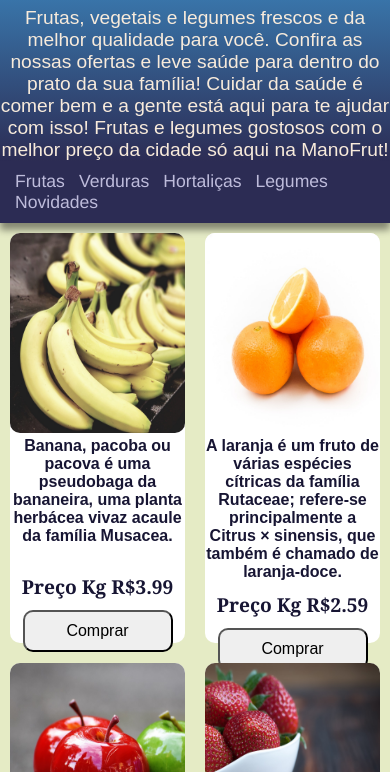
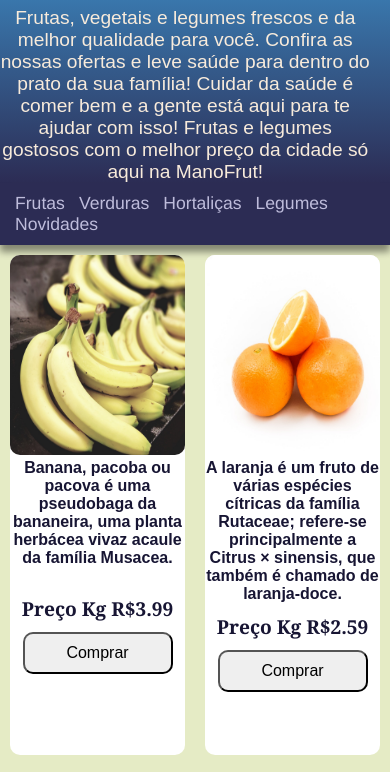
Before and after one commit to manoeldudu/Projeto-Mercado, a plain HTML site: page index.html in a window 390 px wide. Shown: the part 68-840 px from the top of the page. Drawn offline with Linux system fonts and the light colour scheme.

Commit message:
alterações para dispositiveis moveis

```diff
--- a/estilos/style.css
+++ b/estilos/style.css
@@ -132,3 +132,19 @@ footer{
     margin-top: 2px;
 }
 }
+@media screen and (max-width: 768px) {
+    header > p{
+        width: 95vw;
+    }
+    main > div{
+        flex: 1 1 200px;
+        background-color: white;
+        margin: 10px;
+        max-width: 250px;
+        height: 500px;
+        border-radius: 10px;
+
+
+    }
+
+}
```
